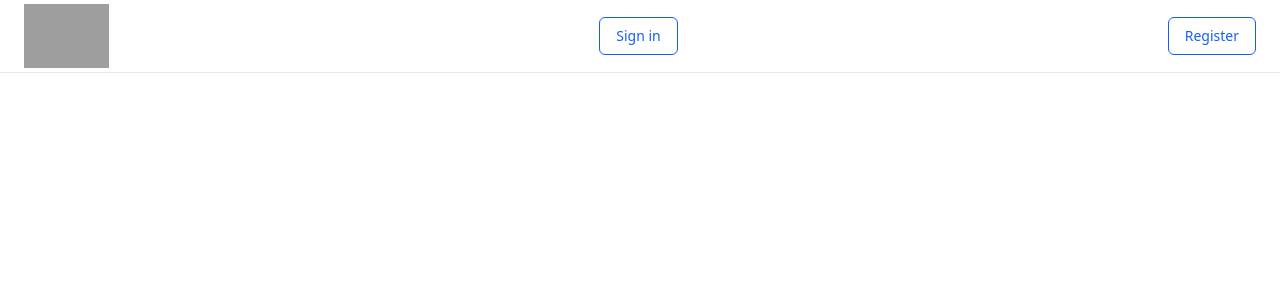
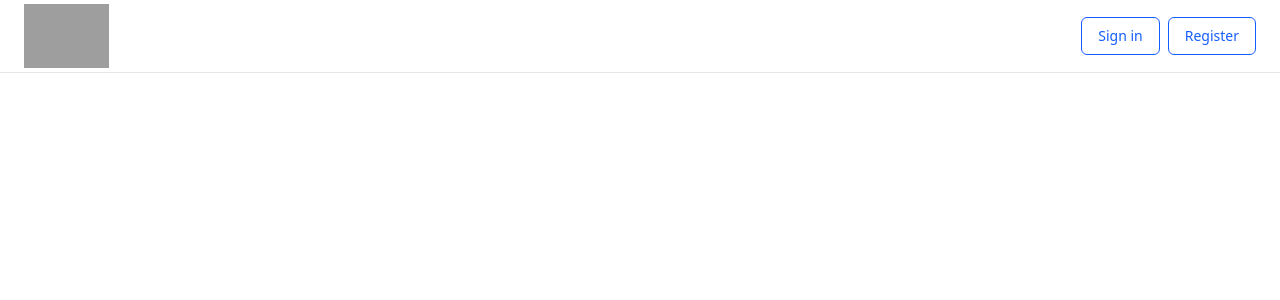
Before and after one commit to bhashana99/findmymedi, an Angular app in the folder front-end/: page / in a window 1280 px wide. Shown: the top 300 px of the page. Built offline with nearby package versions, Linux system fonts and the light colour scheme; grey boxes are pictures that could not be loaded.

Commit message:
change button design

```diff
--- a/front-end/src/app/core/header/header.component.html
+++ b/front-end/src/app/core/header/header.component.html
@@ -1,21 +1,25 @@
 <nav class="bg-white border-b border-gray-200">
   <div class="max-w-7xl mx-auto flex items-center justify-between px-4 sm:px-6 py-1">
+
     <div class="flex items-center gap-3">
       <img src="assets/images/logo.png" alt="FindMyMedi Logo" class="h-10 sm:h-16 w-auto" />
-
     </div>
 
+
+    <div class="flex items-center gap-2">
       <button
         (click)="login()"
         class="px-4 py-2 text-sm font-medium text-blue-600 border border-blue-600 rounded-md hover:bg-blue-50 transition cursor-pointer"
       >
         Sign in
       </button>
+
       <button
-
         class="px-4 py-2 text-sm font-medium text-blue-600 border border-blue-600 rounded-md hover:bg-blue-50 transition cursor-pointer"
       >
         Register
       </button>
     </div>
+
+  </div>
 </nav>
```
Lines whose indentation alone changed are shown as unchanged.
